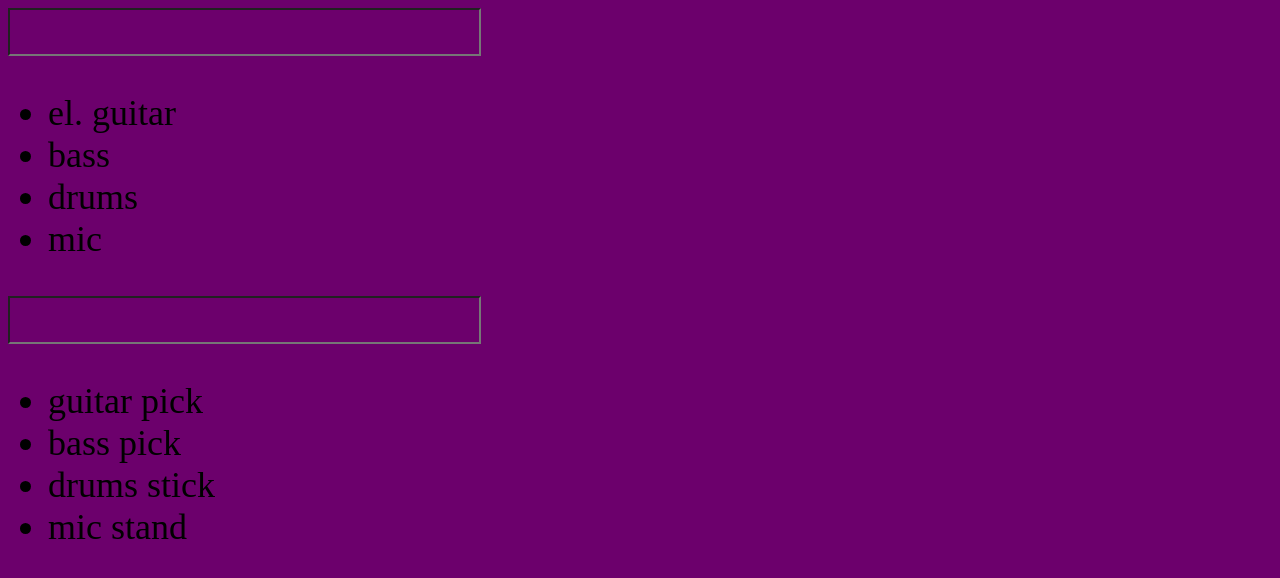
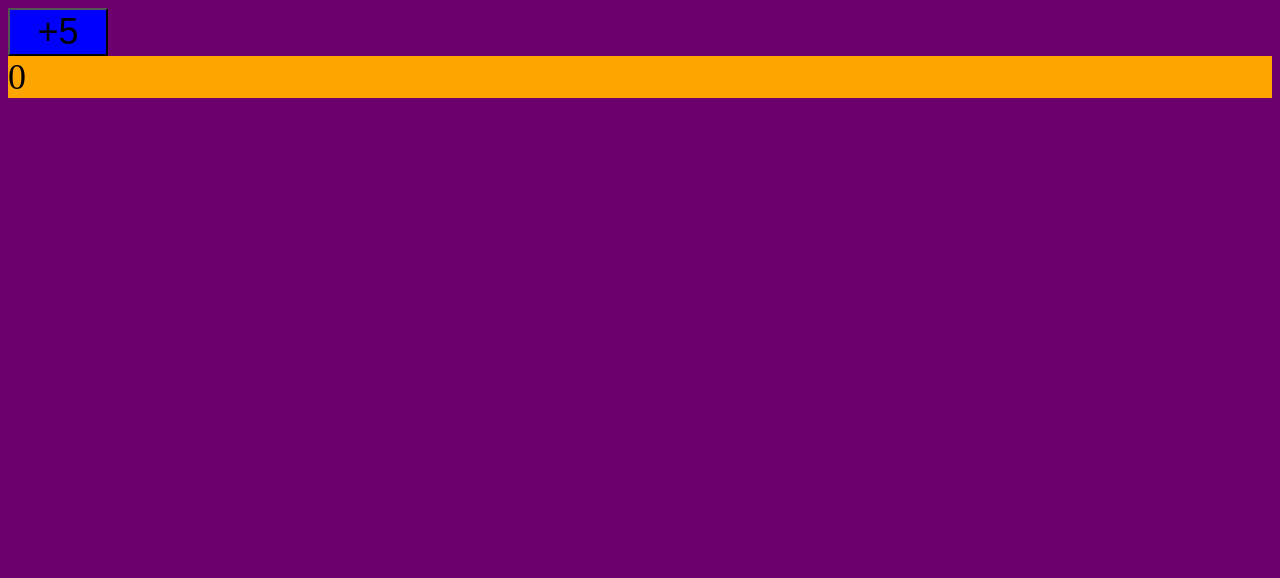
Before and after one commit to valensixx/react_core_conceps, a React (Create React App) app in the folder my-app/: page / in a window 1280 px wide. Shown: the top 578 px of the page. Built offline with nearby package versions, Linux system fonts and the light colour scheme.

Commit message:
useEffect hook

```diff
--- a/my-app/src/components/App.js
+++ b/my-app/src/components/App.js
@@ -7,20 +7,23 @@ import SearchBar from './SearchBar/SearchBar';
 
 const App = () => {
     return (
-        <div>
-            <SearchBar products = {
-                [
-                    'el. guitar' , 'bass' , 'drums' , 'mic',
-                ]
-                }
-            />
-             <SearchBar products = {
-                [
-                    'guitar pick' , 'bass pick' , 'drums stick' , 'mic stand',
-                ]
-                }
-            />
-        </div>
+
+        <CountButton incrementBy={5} buttonColor="blue" />
+
+        //<div>
+           // <SearchBar products = {
+             //   [
+              //      'el. guitar' , 'bass' , 'drums' , 'mic',
+              //  ]
+              //  }
+           // />
+            // <SearchBar products = {
+             //   [
+              //      'guitar pick' , 'bass pick' , 'drums stick' , 'mic stand',
+             //   ]
+              //  }
+            ///>
+        //</div>
        //<div>
            // <CountButton incrementBy={1} buttonColor={'red'} />
            // <CountButton incrementBy={5} buttonColor={'green'} />
--- a/my-app/src/components/countButton/CountButton.js
+++ b/my-app/src/components/countButton/CountButton.js
@@ -1,4 +1,4 @@
-import React,{useState} from "react";
+import React,{useState, useEffect} from "react";
 import "./CountButton.css";
 //{useState} is a React hook == takes the code we write from reactDOM and displays it;
 //without react hook we can not see changes in code; The changes are only visible in the DOM and in the console
@@ -20,6 +20,9 @@ const CountButton = (props) => {
         background: props.buttonColor,
     }
 
+    //useEffect hook !!! IMPORTANT to put array []  !!! Whitout [] will be render infinete loop.
+    useEffect(() => {}, [])
+
     return (
         <div>
             <button style = {buttonStyles} onClick={handleClick}>+{props.incrementBy}</button>
```
